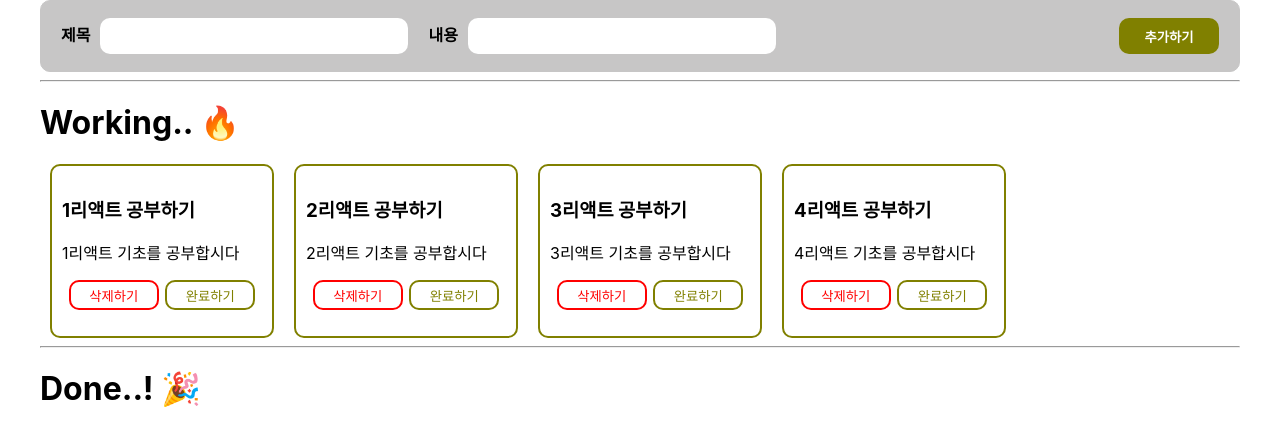
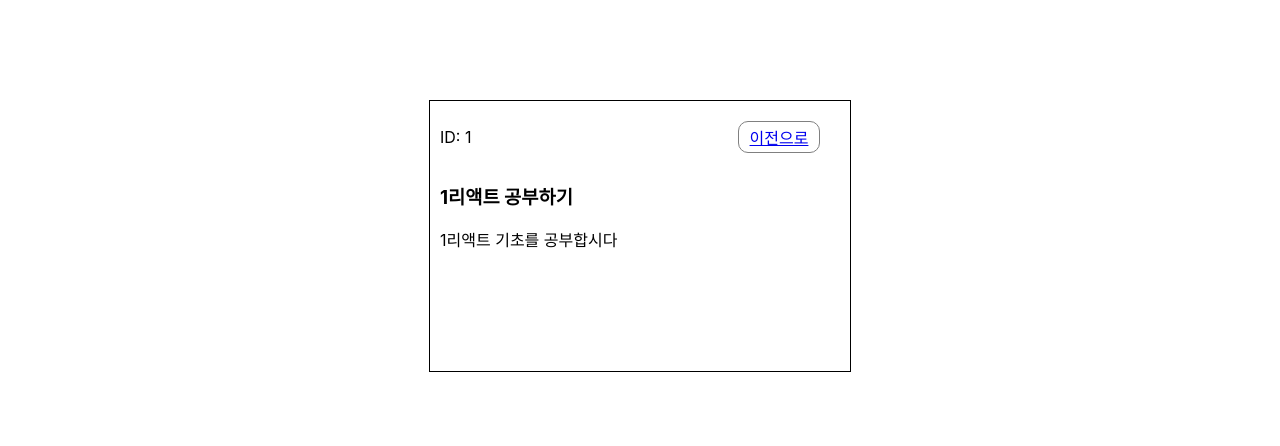
Before and after one commit to 1roo/hanghae_todo, a React (Create React App) app: page /about/1 in a window 1280 px wide. Shown: the top 446 px of the page. Built offline with nearby package versions, Linux system fonts and the light colour scheme.

Commit message:
라우터 돔을 활용한 todo 상세보기

```diff
--- a/package.json
+++ b/package.json
@@ -9,6 +9,7 @@
     "react": "^18.2.0",
     "react-dom": "^18.2.0",
     "react-icons": "^5.0.1",
+    "react-router-dom": "^6.22.1",
     "react-scripts": "5.0.1",
     "web-vitals": "^2.1.0"
   },
--- a/src/App.css
+++ b/src/App.css
@@ -103,3 +103,28 @@ body {
   color: white;
   cursor: pointer;
 }
+
+.detail-box {
+  margin: 100px auto;
+  width: 400px;
+  height: 250px;
+  border: 1px solid black;
+  padding: 10px;
+}
+
+.link {
+  border: 0.5px solid gray;
+  width: 80px;
+  height: 30px;
+  border-radius: 10px;
+  display: flex;
+  align-items: center;
+  justify-content: center;
+  margin-right: 20px;
+}
+
+.detail-top {
+  display: flex;
+  align-items: center;
+  justify-content: space-between;
+}
--- a/src/App.jsx
+++ b/src/App.jsx
@@ -1,24 +1,13 @@
 import React, { useState } from "react";
 import './App.css';
-import TodoList from "./pages/TodoList";
+import Router from "./shared/Router";
 
 
-const App = () => {
+function App() {
 
-  return (
-    <>
-      <TodoList />
-    </>
-  )
-
+  return <Router />
 
 }
 
 
-
-
-
-
-
-
 export default App;
--- a/src/components/TodoStatus.jsx
+++ b/src/components/TodoStatus.jsx
@@ -1,16 +1,12 @@
 import React from "react";
+import { Link } from 'react-router-dom';
 
 const TodoStatus = ({ todos, deleteTodoHandler, isTodoDoneHandler }) => {
     console.log('todos: ', todos);
 
-    if (!Array.isArray(todos)) {
-        return null; // todos가 배열이 아닐 때는 아무것도 렌더링하지 않음
-    }
-
-
     return (
         <div>
-            <hr/>
+            <hr />
             <h1>Working.. 🔥</h1>
             <div className="todo-list">
                 {todos.map((todo) => {
@@ -18,6 +14,7 @@ const TodoStatus = ({ todos, deleteTodoHandler, isTodoDoneHandler }) => {
                         return (
                             <div className="todo-container" key={todo.id}>
                                 <div>
+                                    <Link to={`/about/${todo.id}`}>상세보기</Link>
                                     <h3>{todo.title}</h3>
                                     <p>{todo.body}</p>
                                 </div>
@@ -27,16 +24,14 @@ const TodoStatus = ({ todos, deleteTodoHandler, isTodoDoneHandler }) => {
                                         onClick={() => deleteTodoHandler(todo.id)}>삭제하기</button>
                                     <button
                                         className="done-btn"
-                                        onClick={() => isTodoDoneHandler(todo.id)}>
-                                        완료하기
-                                        </button>
+                                        onClick={() => isTodoDoneHandler(todo.id)}>완료하기</button>
                                 </div>
                             </div>
                         )
                     }
                 })}
             </div>
-            <hr/>
+            <hr />
             <h1>Done..! 🎉</h1>
             <div>
                 {todos.map((todo) => {
@@ -44,6 +39,7 @@ const TodoStatus = ({ todos, deleteTodoHandler, isTodoDoneHandler }) => {
                         return (
                             <div className="todo-container" key={todo.id}>
                                 <div>
+                                    <Link to={`/about/${todo.id}`}>상세보기</Link>
                                     <h3>{todo.title}</h3>
                                     <p>{todo.body}</p>
                                 </div>
@@ -53,9 +49,7 @@ const TodoStatus = ({ todos, deleteTodoHandler, isTodoDoneHandler }) => {
                                         onClick={() => deleteTodoHandler(todo.id)}>삭제하기</button>
                                     <button
                                         className="not-done-btn"
-                                        onClick={() => isTodoDoneHandler(todo.id)}>
-                                        취소하기
-                                        </button>
+                                        onClick={() => isTodoDoneHandler(todo.id)}>취소하기</button>
                                 </div>
                             </div>
                         )
--- a/src/index.js
+++ b/src/index.js
@@ -6,9 +6,9 @@ import reportWebVitals from './reportWebVitals';
 
 const root = ReactDOM.createRoot(document.getElementById('root'));
 root.render(
-  <React.StrictMode>
+
     <App />
-  </React.StrictMode>
+
 );
 
 // If you want to start measuring performance in your app, pass a function
--- /dev/null
+++ b/src/pages/About.jsx
@@ -0,0 +1,35 @@
+import React from 'react'
+import { Link, useParams } from 'react-router-dom'
+
+
+
+
+function About ({todos}) {
+
+    const params = useParams();
+
+    console.log(params.id);
+    console.log(todos);
+
+
+    const todo = todos.find((todo) => {
+        return todo.id === parseInt(params.id)
+    })
+
+    return (
+        <div className='detail-box'>
+            <div className='detail-top'>
+                <p className='id'>ID: {todo.id}</p>
+                <div className='link'>
+                    <Link to='/'>이전으로</Link>
+                </div>
+            </div>
+            <div>
+                <h3>{todo.title}</h3>
+                <p>{todo.body}</p>
+            </div>
+        </div>
+    )
+}
+
+export default About;
--- a/src/pages/TodoList.jsx
+++ b/src/pages/TodoList.jsx
@@ -1,15 +1,18 @@
 import React, { useState } from "react";
+import { Link } from "react-router-dom";
 import TodoRegist from '../components/TodoRegist'
 import TodoStatus from "../components/TodoStatus";
+import About from "./About";
 
 
-const TodoList = () => {
-    const [todos, setTodos] = useState([
-        { id: 1, title: '1리액트 공부하기', body: '1리액트 기초를 공부합시다', isDone: false },
-        { id: 2, title: '2리액트 공부하기', body: '2리액트 기초를 공부합시다', isDone: false },
-        { id: 3, title: '3리액트 공부하기', body: '3리액트 기초를 공부합시다', isDone: false },
-        { id: 4, title: '4리액트 공부하기', body: '4리액트 기초를 공부합시다', isDone: false },
-    ])
+const TodoList = ({ todos, setTodos }) => {
+    // todos데이터
+    // const [todos, setTodos] = useState([
+    //     { id: 1, title: '1리액트 공부하기', body: '1리액트 기초를 공부합시다', isDone: false },
+    //     { id: 2, title: '2리액트 공부하기', body: '2리액트 기초를 공부합시다', isDone: false },
+    //     { id: 3, title: '3리액트 공부하기', body: '3리액트 기초를 공부합시다', isDone: false },
+    //     { id: 4, title: '4리액트 공부하기', body: '4리액트 기초를 공부합시다', isDone: false },
+    // ])
 
 
 
@@ -17,8 +20,16 @@ const TodoList = () => {
     //todo 등록
     const registTodoHandler = ({ title, body }) => {
 
+        function makeNewId() {
+            if (todos.length > 0) {
+                return todos[todos.length - 1].id + 1;
+            } else {
+                return 1;
+            }
+        }
+
         const newTodo = {
-            id: todos.length + 1,
+            id: makeNewId(),
             title,
             body,
             isDone: false,
@@ -51,6 +62,8 @@ const TodoList = () => {
         <>
             <TodoRegist registTodoHandler={registTodoHandler} />
             <TodoStatus todos={todos} deleteTodoHandler={deleteTodoHandler} isTodoDoneHandler={isTodoDoneHandler} />
+            {/* <About todos={todos} /> */}
+
         </>
     )
 
--- /dev/null
+++ b/src/shared/Router.js
@@ -0,0 +1,27 @@
+import { BrowserRouter, Route, Routes } from "react-router-dom";
+import { useState } from 'react'
+import TodoList from "../pages/TodoList";
+import About from "../pages/About";
+
+
+const Router = () => {
+
+    const [todos, setTodos] = useState([
+        { id: 1, title: '1리액트 공부하기', body: '1리액트 기초를 공부합시다', isDone: false },
+        { id: 2, title: '2리액트 공부하기', body: '2리액트 기초를 공부합시다', isDone: false },
+        { id: 3, title: '3리액트 공부하기', body: '3리액트 기초를 공부합시다', isDone: false },
+        { id: 4, title: '4리액트 공부하기', body: '4리액트 기초를 공부합시다', isDone: false },
+    ])
+
+    return (
+        <BrowserRouter>
+            <Routes>
+                <Route path="/" element={<TodoList  todos={todos} setTodos={setTodos}/>} />
+                <Route path="about/:id" element={<About todos={todos} />} />
+            </Routes>
+        </BrowserRouter>
+    )
+}
+
+
+export default Router;
```
Also changed, not shown: 1 other file (tests, documents, lock files or other folders).
